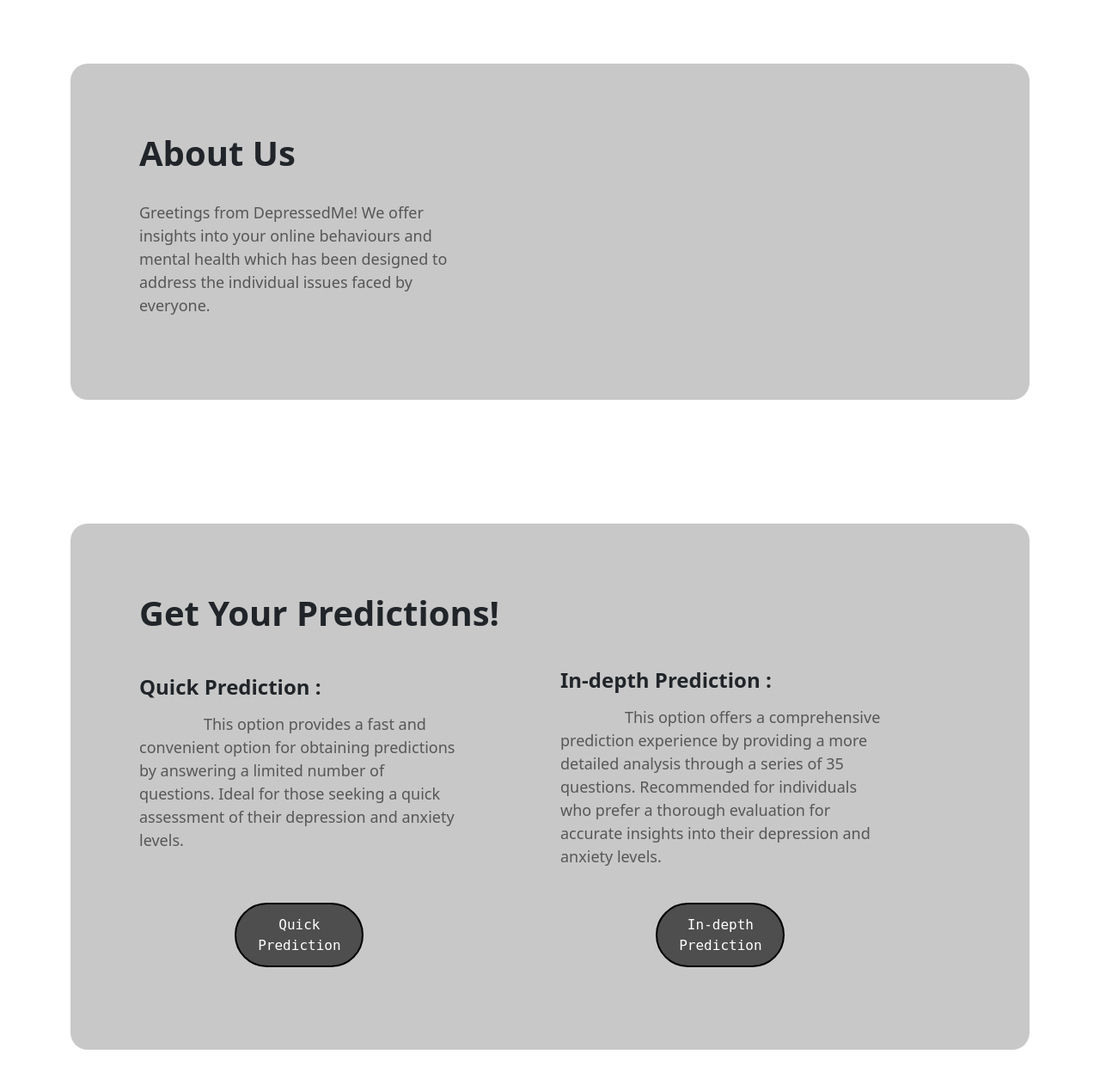
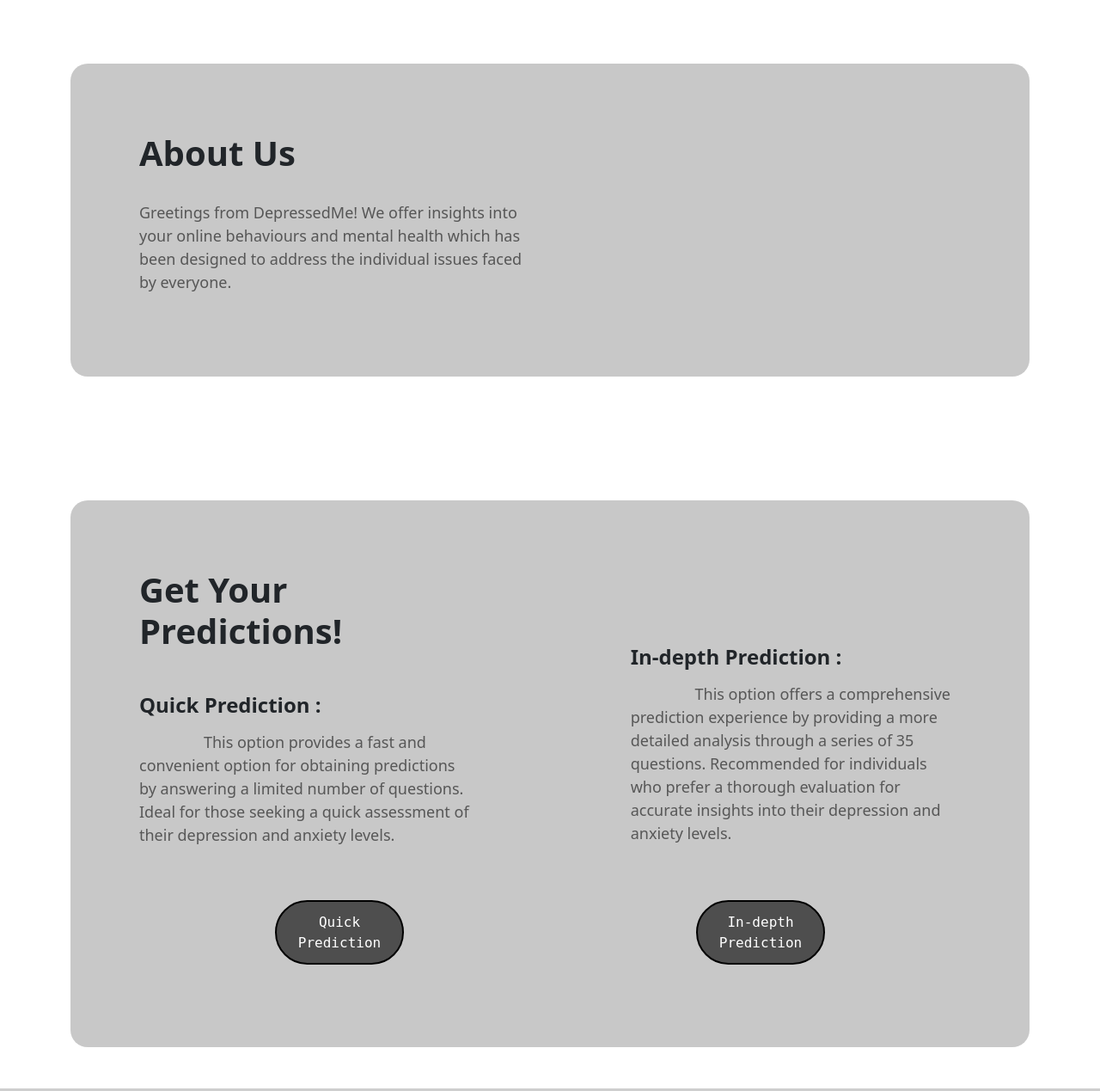
Before and after one commit to Sai-1111/DepressedMeWebsite, a Flask app: page / in a window 1280 px wide. Shown: the part 705-1974 px from the top of the page at 86% size. Run offline with Flask 3, Linux system fonts and the light colour scheme; some libraries are stand-ins or nearby versions.

Commit message:
landing page changes

```diff
--- a/static/css/LandingStyle.css
+++ b/static/css/LandingStyle.css
@@ -64,11 +64,25 @@ h2 {
     float: left;
 }
 
-.intro p, .abt-us p, .pred p {
+.intro p {
     font-size:large;
     font-weight: 500;
     color: #363636c6;
     width: 80%;
+}
+
+.abt-us p {
+    font-size:large;
+    font-weight: 500;
+    color: #363636c6;
+    width: 100%;
+}
+
+.pred p {
+    font-size:large;
+    font-weight: 500;
+    color: #363636c6;
+    width: 100%;
 }
 
 .intro h1, .abt-us h1, .pred h1 {
--- a/templates/LandingPage.html
+++ b/templates/LandingPage.html
@@ -56,7 +56,7 @@
             <br><br><br><br><br><br>
             <div class="pred">
                 <div class="row">
-                    <div class="col-6">
+                    <div class="col-5">
                         <h1>Get Your Predictions!</h1><br>
                         <p>
                         <h4>Quick Prediction :</h4>
@@ -64,21 +64,19 @@
                         <p>&nbsp;&nbsp;&nbsp;&nbsp;&nbsp;&nbsp;&nbsp;&nbsp;&nbsp;&nbsp;&nbsp;&nbsp;&nbsp;&nbsp;&nbsp;
                             This option provides a fast and convenient option for obtaining predictions by answering a
                             limited number of questions. Ideal for those seeking a quick assessment of their depression
-                            and
-                            anxiety levels.</p>
+                            and anxiety levels.</p>
                     </div>
-                    <div class="col-6">
+                    <div class="col-2"></div>
+                    <div class="col-5">
                         <br><br><br>
                         <p>
                         <h4>In-depth Prediction :</h4>
                         </p>
                         <p>&nbsp;&nbsp;&nbsp;&nbsp;&nbsp;&nbsp;&nbsp;&nbsp;&nbsp;&nbsp;&nbsp;&nbsp;&nbsp;&nbsp;&nbsp;
-                            This option offers a comprehensive prediction experience by providing a more detailed
-                            analysis
-                            through a series of 35 questions. Recommended for individuals who prefer a thorough
-                            evaluation
+                            This option offers a comprehensive prediction experience by providing a more detailed analysis
+                            through a series of 35 questions. Recommended for individuals who prefer a thorough evaluation
                             for accurate insights into their depression and anxiety levels.</p>
-                        <br>
+                        <br><br>
                     </div>
                 </div>
                 <div class="row">
```
